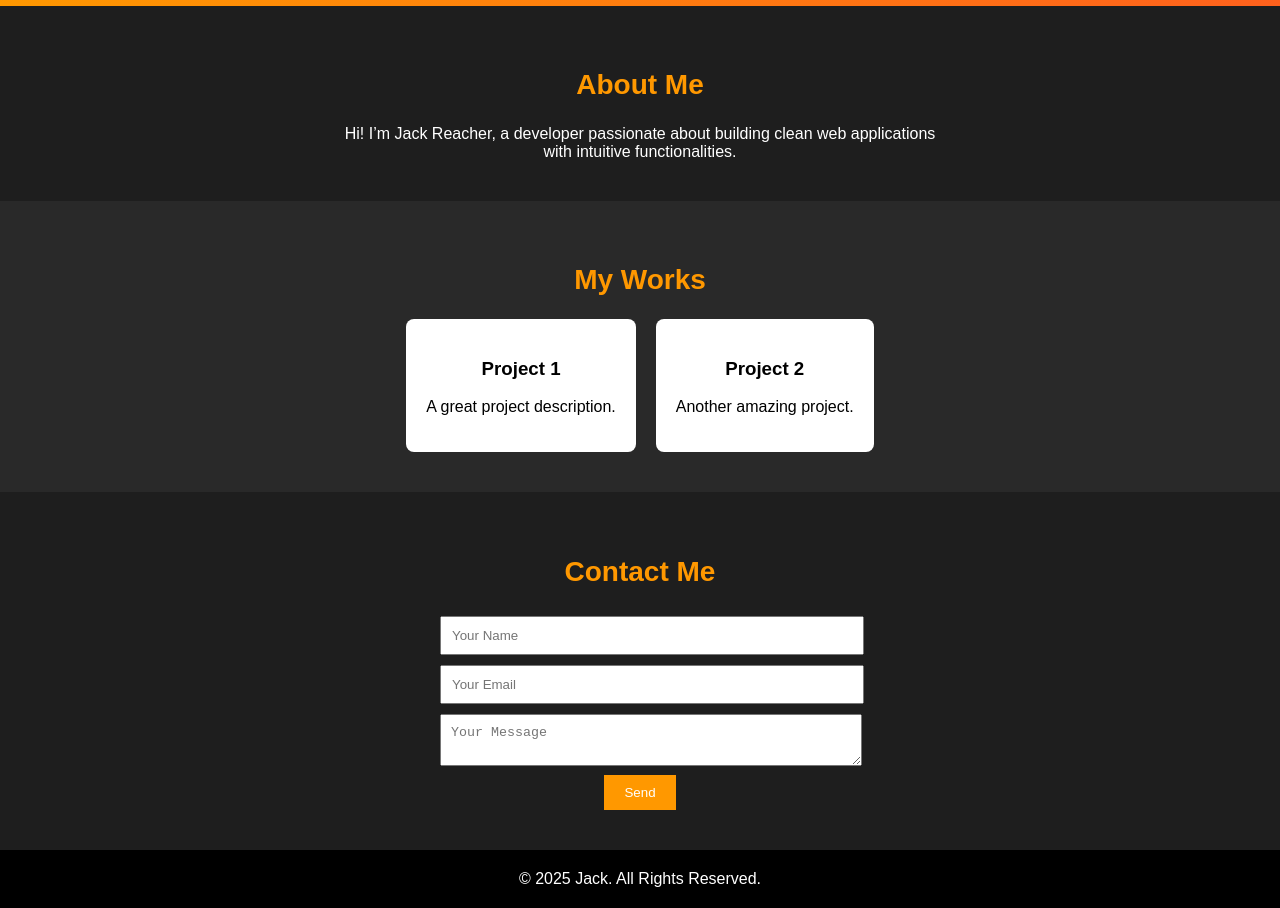
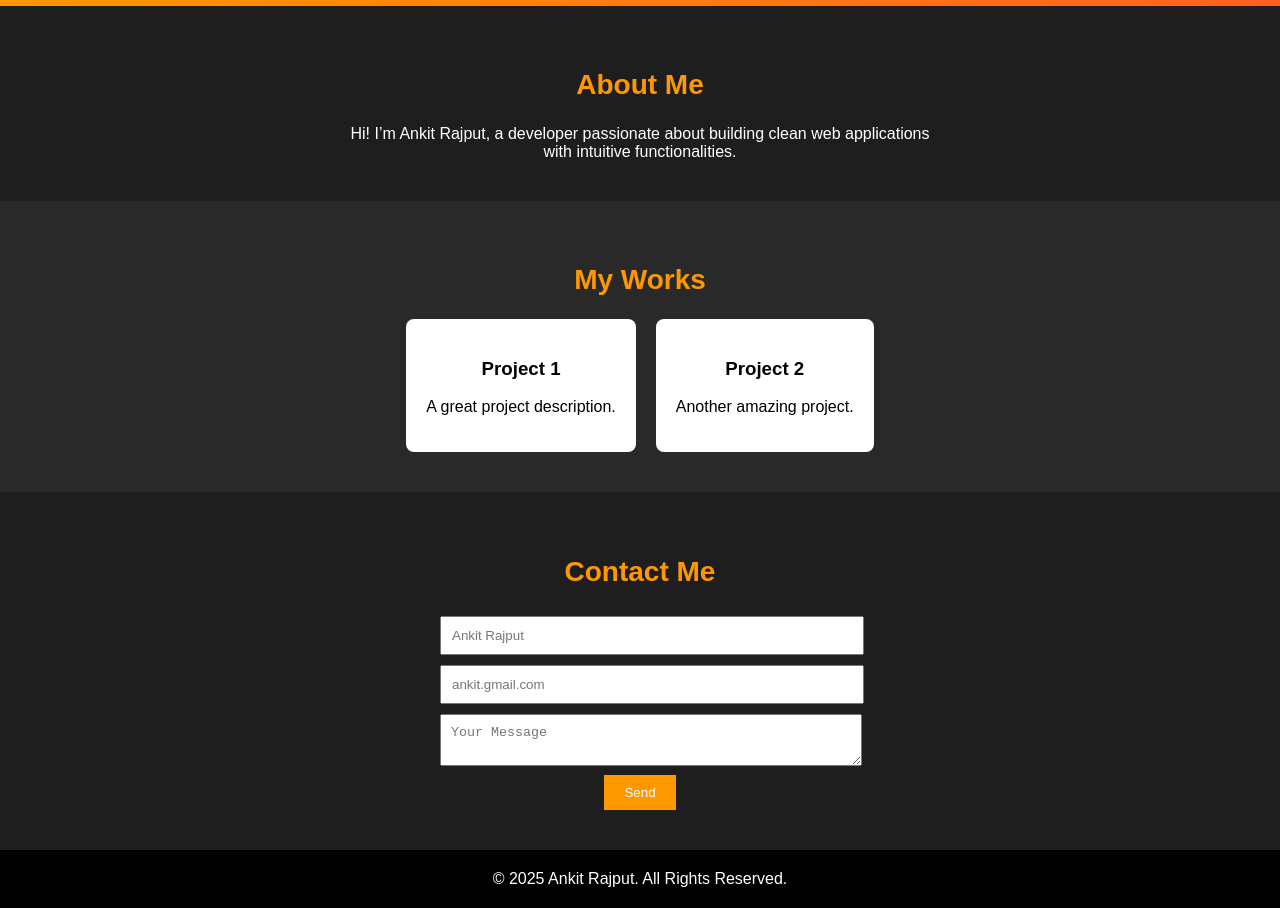
Before and after one commit to rajput049/Personal-Portfolio, a plain HTML site: page index.html in a window 1280 px wide. Shown: the part 300-1208 px from the top of the page. Drawn offline with Linux system fonts and the light colour scheme.

Commit message:
Version-1 Updated Code

```diff
--- a/index.html
+++ b/index.html
@@ -4,6 +4,7 @@
 <head>
   <meta charset="UTF-8">
   <meta http-equiv="X-UA-Compatible" content="IE=edge">
+  <meta name="description" content="Ankit Rajput - [I am Ankit Rajput Student of Artificial Intelligence and Machine Learning Stream Dedicated Software Developer]">
   <meta name="viewport" content="width=device-width, initial-scale=1.0">
   <title>Ankit Rajput - Personal Portfolio</title>
 </head>
@@ -36,7 +37,7 @@
   <section id="about" style="padding: 40px; background: #1e1e1e;">
     <h2 style="font-size: 28px; color: #ff9800;">About Me</h2>
     <p style="max-width: 600px; margin: auto;">
-      Hi! I’m Jack Reacher, a developer passionate about building clean web applications with intuitive functionalities.
+      Hi! I’m Ankit Rajput, a developer passionate about building clean web applications with intuitive functionalities.
     </p>
   </section>
 
@@ -59,8 +60,8 @@
   <section id="contact" style="padding: 40px; background: #1e1e1e;">
     <h2 style="font-size: 28px; color: #ff9800;">Contact Me</h2>
     <form style="max-width: 400px; margin: auto;">
-      <input type="text" placeholder="Your Name" style="width: 100%; padding: 10px; margin: 5px 0;">
-      <input type="email" placeholder="Your Email" style="width: 100%; padding: 10px; margin: 5px 0;">
+      <input type="text" placeholder="Ankit Rajput" style="width: 100%; padding: 10px; margin: 5px 0;">
+      <input type="email" placeholder="ankit.gmail.com" style="width: 100%; padding: 10px; margin: 5px 0;">
       <textarea placeholder="Your Message" style="width: 100%; padding: 10px; margin: 5px 0;"></textarea>
       <button type="submit" style="background: #ff9800; border: none; padding: 10px 20px; color: white;">Send</button>
     </form>
@@ -68,7 +69,7 @@
 
   <!-- FOOTER -->
   <footer style="padding: 20px; background: black; color: white;">
-    &copy; 2025 Jack. All Rights Reserved.
+    &copy; 2025 Ankit Rajput. All Rights Reserved.
   </footer>
 
 </body>
```
Also changed, not shown: googleffb6446c0b7900a9.html (added, +1 -0 lines).
